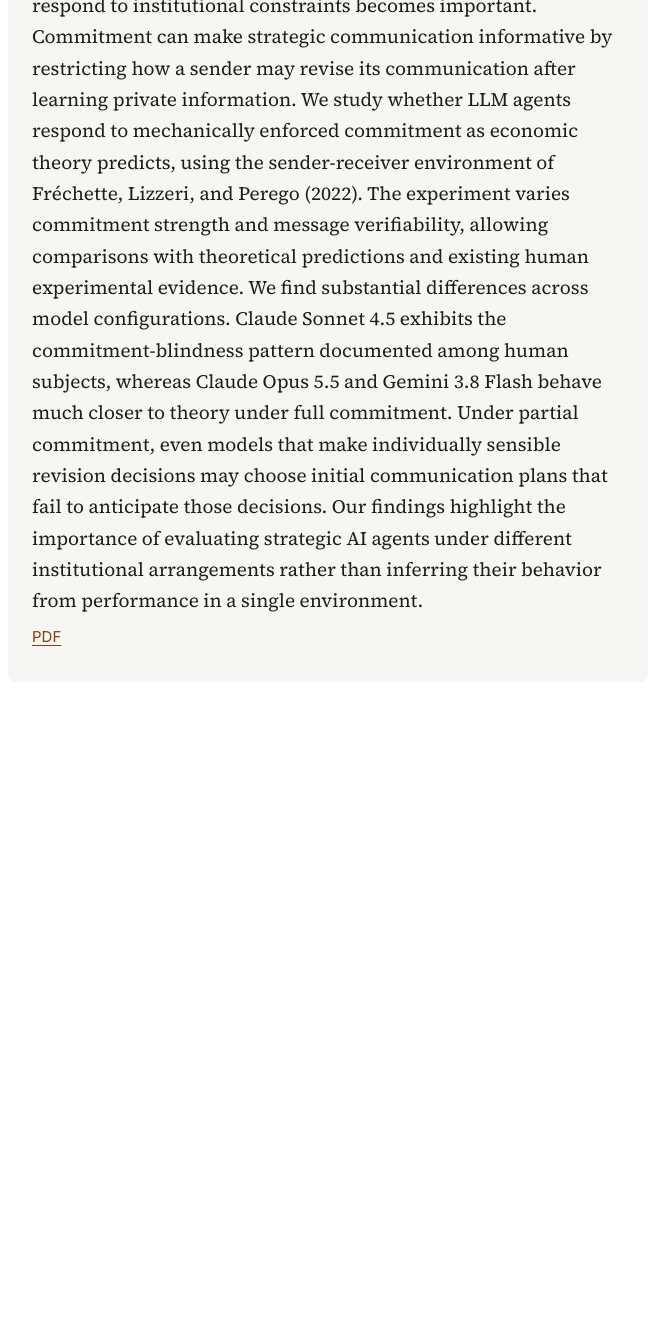
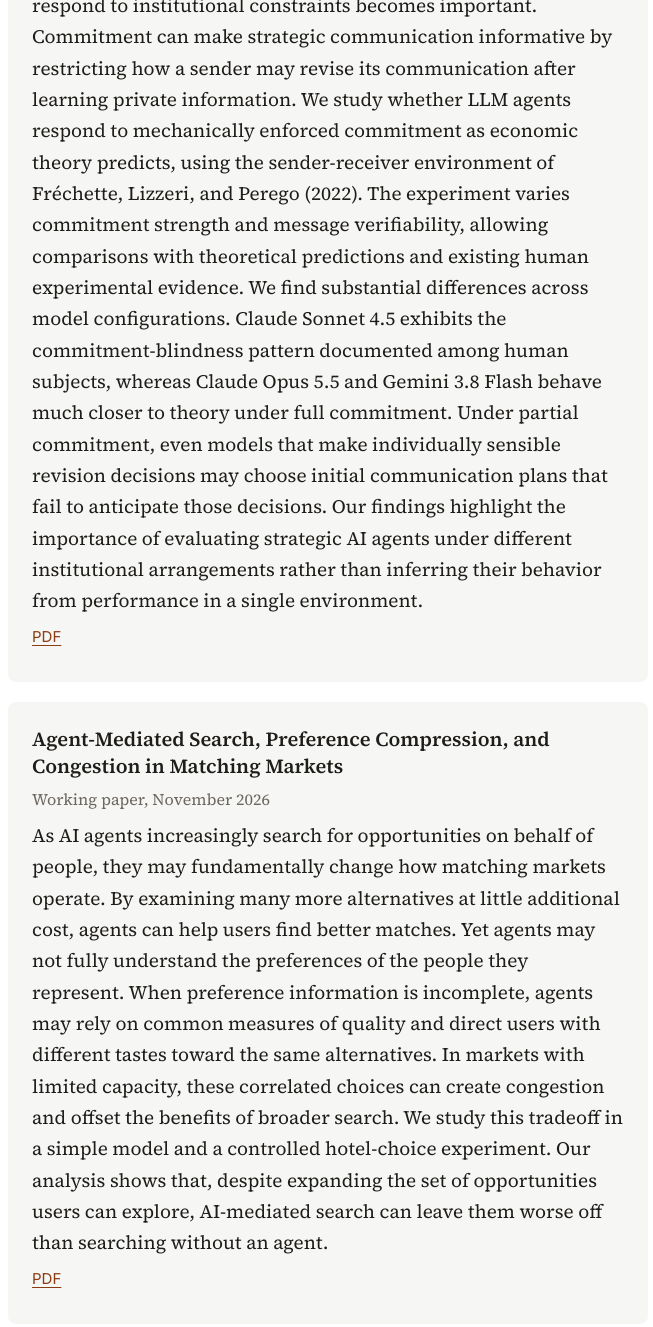
Before and after one commit to eaf4030/website, a Jekyll site: the page built from index.md, in a window 1280 px wide and 1400 px high, scrolled down 653 px. Shown: the top 1327 px of the window, without its empty margins (312-965 px from the left). Built offline with Jekyll 4.4.1, drawn with Linux system fonts in a browser that asks for light colours; our own code applies the rules of GitHub Pages for plain Markdown files; before the commit the page ends 1411 px from its top, so only the background shows below that.

Commit message:
Add second paper: Agent-Mediated Search, Preference Compression, and Congestion
Co-Authored-By: Claude Opus 5.5 <noreply@anthropic.com>
Claude-Session: https://claude.ai/code/session_01SfwawH9VrE58anpJi3pvAp

```diff
--- a/_data/papers.yml
+++ b/_data/papers.yml
@@ -33,3 +33,25 @@
     importance of evaluating strategic AI agents under different institutional
     arrangements rather than inferring their behavior from performance in a
     single environment.
+
+- id: agent-mediated-search
+  title: "Agent-Mediated Search, Preference Compression, and Congestion in Matching Markets"
+  authors:
+    - Ebrahim Aliabadi Farahani
+  date: 2026-11-01
+  status: Working paper, November 2026
+  pdf: /papers/agent-mediated-search.pdf
+  # ssrn: https://papers.ssrn.com/...
+  abstract: >-
+    As AI agents increasingly search for opportunities on behalf of people,
+    they may fundamentally change how matching markets operate. By examining
+    many more alternatives at little additional cost, agents can help users
+    find better matches. Yet agents may not fully understand the preferences of
+    the people they represent. When preference information is incomplete,
+    agents may rely on common measures of quality and direct users with
+    different tastes toward the same alternatives. In markets with limited
+    capacity, these correlated choices can create congestion and offset the
+    benefits of broader search. We study this tradeoff in a simple model and a
+    controlled hotel-choice experiment. Our analysis shows that, despite
+    expanding the set of opportunities users can explore, AI-mediated search
+    can leave them worse off than searching without an agent.
--- /dev/null
+++ b/papers/agent-mediated-search.md
@@ -0,0 +1,5 @@
+---
+layout: paper
+paper_id: agent-mediated-search
+permalink: /papers/agent-mediated-search/
+---
```
Also changed, not shown: 1 other file.
